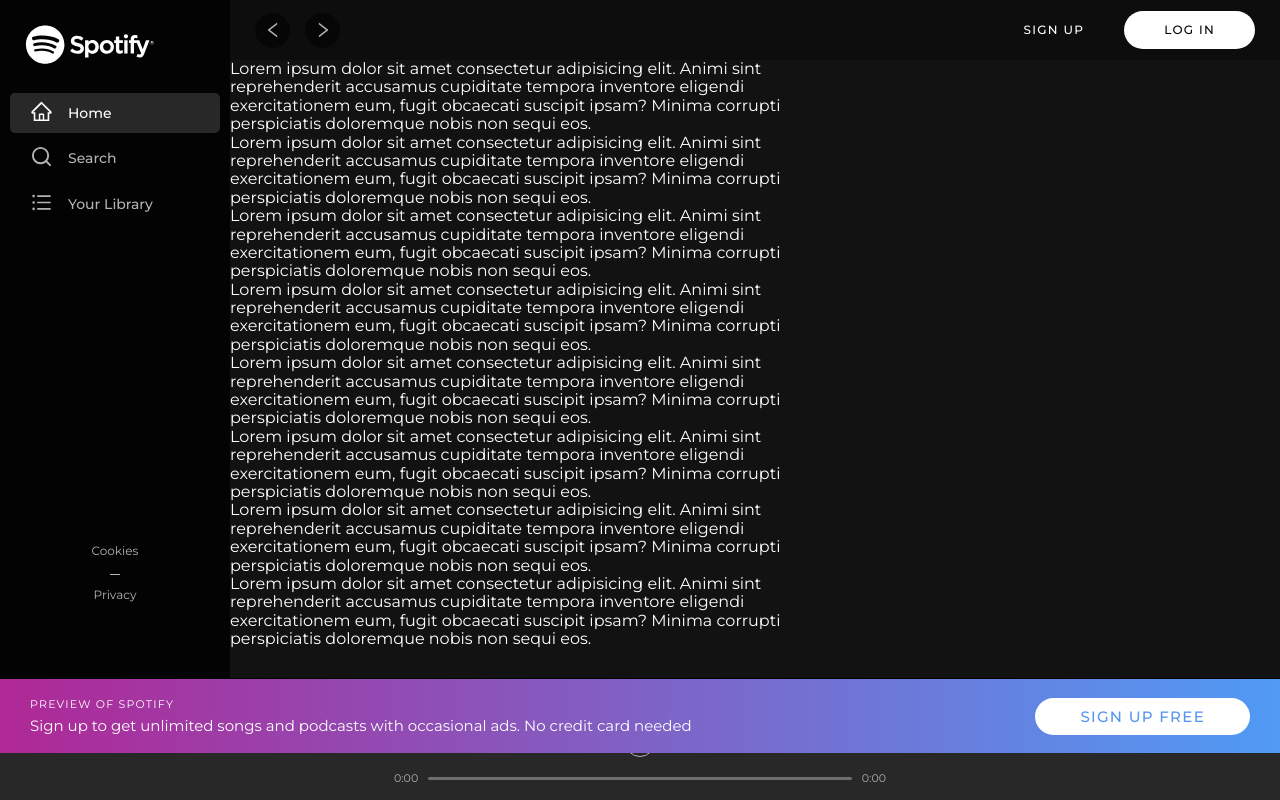
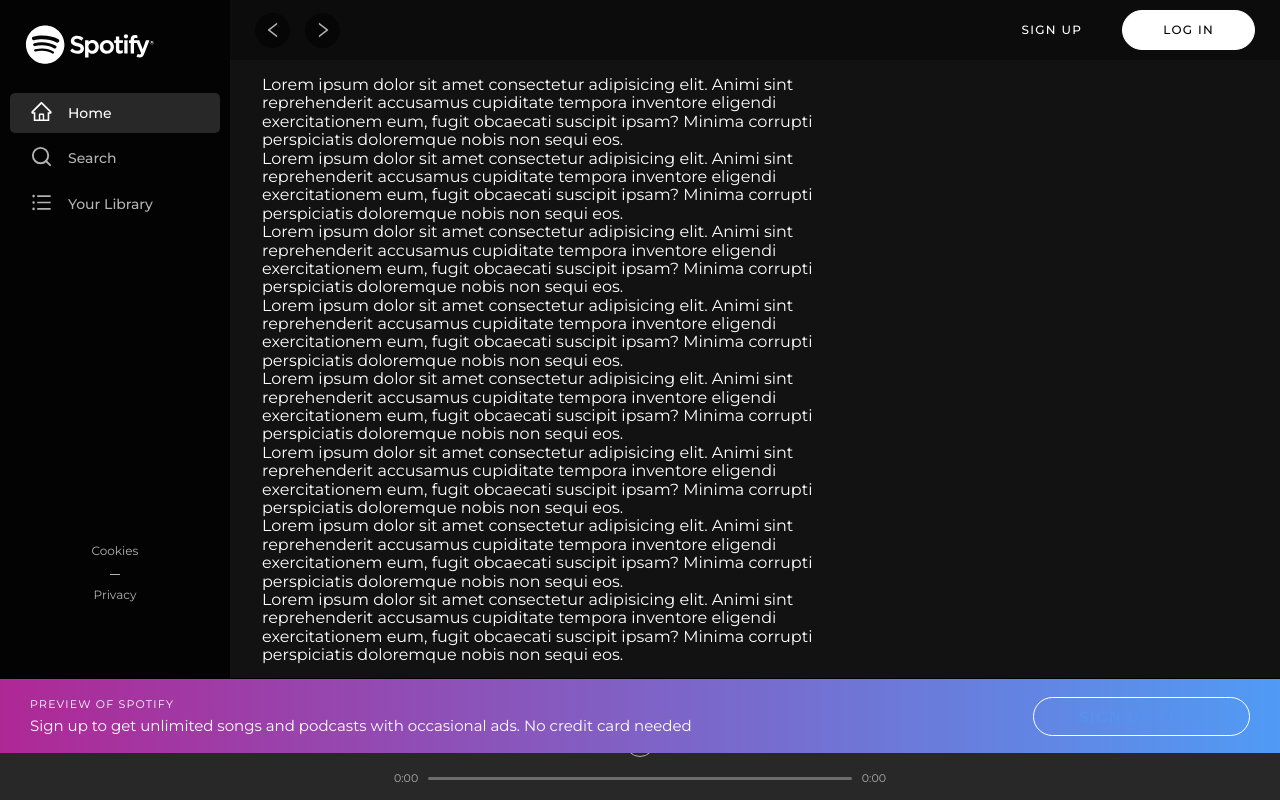
Before and after one commit to baaraak/spotify-clone, a React (Create React App) app: page / in a window 1280 px wide. Built offline with nearby package versions, Linux system fonts and the light colour scheme.

Commit message:
fix button

```diff
--- a/src/components/button/Button.js
+++ b/src/components/button/Button.js
@@ -7,9 +7,17 @@ export default function Button({
   children,
   filled = true,
   className,
+  color = 'default',
+  fullWidth = false,
 }) {
   return (
-    <ButtonContainer className={className} filled={filled} outlined={outlined}>
+    <ButtonContainer
+      color={color}
+      fullWidth={fullWidth}
+      className={className}
+      filled={filled}
+      outlined={outlined}
+    >
       {children}
     </ButtonContainer>
   );
--- a/src/components/button/Button.styles.js
+++ b/src/components/button/Button.styles.js
@@ -2,32 +2,25 @@ import styled, { css } from 'styled-components';
 
 export const ButtonContainer = styled.button`
   border-radius: 50%;
-  border: none;
   letter-spacing: 1.3px;
   border-radius: 500px;
   font-weight: 500;
-  background: ${props => props.theme.colors.white};
-  color: ${props => props.theme.colors.mainBlackDark};
-  transition: all 33ms cubic-bezier(0.3, 0, 0, 1);
+  transition: all 0.2s cubic-bezier(0.3, 0, 0, 1);
   padding: 12px 40px;
   cursor: pointer;
   text-align: center;
   font-size: 12px;
+  border: 1px solid ${props => props.theme.colors.white};
+  background: transparent;
+  color: ${props => props.theme.colors.white};
+
   &:hover {
     transform: scale(1.06);
   }
 
   ${props =>
-    props.outlined &&
+    props.fullWidth &&
     css`
-      background: transparent;
-      border: 1px solid ${props => props.theme.colors.white};
-    `}
-
-  ${props =>
-    !props.filled &&
-    css`
-      background: transparent;
-      color: #fff;
+      width: 100%;
     `}
 `;
--- a/src/modules/authenticate-modal/AuthenticateModal.js
+++ b/src/modules/authenticate-modal/AuthenticateModal.js
@@ -38,10 +38,14 @@ export default function AuthenticateModal({ isOpen, onClose }) {
         </ModalInfo>
         <div>
           <ModalActions>
-            <Button>SIGN UP FREE</Button>
+            <Button fullWidth color="secondary">
+              SIGN UP FREE
+            </Button>
             <div className="DIVIDER" />
             <Account>ALREADY HAVE AN ACCOUNT?</Account>
-            <Button>LOG IN</Button>
+            <Button fullWidth color="primary">
+              LOG IN
+            </Button>
           </ModalActions>
         </div>
       </AuthModal>
--- a/src/modules/authenticate-modal/AuthenticateModal.styles.js
+++ b/src/modules/authenticate-modal/AuthenticateModal.styles.js
@@ -1,5 +1,6 @@
 import styled from 'styled-components';
-import AuthModalBG from '../../images/auth-modal-bg.jpg';
+import AuthModalBG from 'images/auth-modal-bg.jpg';
+import ButtonComponent from 'components/button/Button';
 
 export const AuthModal = styled.div`
   background: url(${AuthModalBG}) center center no-repeat;
@@ -58,19 +59,7 @@ export const ModalActions = styled.div`
   margin-left: 15px;
 `;
 
-export const Button = styled.div`
-  font-size: 11px;
-  letter-spacing: 1.5px;
-  border-radius: 500px;
-  font-weight: 600;
-  transition: all 33ms cubic-bezier(0.3, 0, 0, 1);
-  padding: 12px 40px;
-  cursor: pointer;
-  text-align: center;
-  &:hover {
-    transform: scale(1.05);
-  }
-`;
+export const Button = styled(ButtonComponent)``;
 
 export const Divider = styled.div``;
 
--- a/src/modules/header/Header.styles.js
+++ b/src/modules/header/Header.styles.js
@@ -1,4 +1,5 @@
 import styled from 'styled-components';
+import Button from 'components/button/Button';
 
 export const Container = styled.div`
   display: flex;
@@ -6,7 +7,7 @@ export const Container = styled.div`
   grid-area: header;
   position: sticky;
   background: rgba(0, 0, 0, 0.3);
-  height: ${props => props.theme.headerHeight};
+  height: ${props => props.theme.headerHeight}px;
   padding: 0 25px;
 `;
 
@@ -35,3 +36,12 @@ export const AuthenticateActions = styled.div`
   margin-left: auto;
   display: flex;
 `;
+
+export const ButtonLogin = styled(Button)`
+  background: ${props => props.theme.colors.white};
+  color: ${props => props.theme.colors.mainBlackDark};
+`;
+
+export const ButtonSignup = styled(Button)`
+  border: none;
+`;
--- a/src/modules/header/components/Header.unauth.js
+++ b/src/modules/header/components/Header.unauth.js
@@ -1,12 +1,15 @@
 import React from 'react';
-import { AuthenticateActions } from '../Header.styles';
-import Button from 'components/button/Button';
+import {
+  AuthenticateActions,
+  ButtonLogin,
+  ButtonSignup,
+} from '../Header.styles';
 
 export default function UnAuthHeader() {
   return (
     <AuthenticateActions>
-      <Button filled={false}>SIGN UP</Button>
-      <Button>LOG IN</Button>
+      <ButtonSignup filled={false}>SIGN UP</ButtonSignup>
+      <ButtonLogin>LOG IN</ButtonLogin>
     </AuthenticateActions>
   );
 }
--- a/src/styles/page.styles.js
+++ b/src/styles/page.styles.js
@@ -6,6 +6,6 @@ export const GridPageContainer = styled.div`
   overflow: hidden;
   background: #121212;
   overflow-y: scroll;
-  margin-top: -${props => props.theme.headerHeight};
-  padding-top: ${props => props.theme.headerHeight};
+  margin-top: -${props => props.theme.headerHeight}px;
+  padding: ${props => props.theme.headerHeight + 16}px 32px;
 `;
--- a/src/styles/theme.styles.js
+++ b/src/styles/theme.styles.js
@@ -4,10 +4,11 @@ export const theme = {
     mainBlackDark: '#030303',
     mainBlackLight: '#121212',
     blue: '#5594ef',
+    green: '#1db954',
     gray: '#282828',
     text: '#b3b3b3',
   },
-  headerHeight: '60px',
+  headerHeight: 60,
   zIndex: {
     modal: 100,
     modalMask: 110,
```
